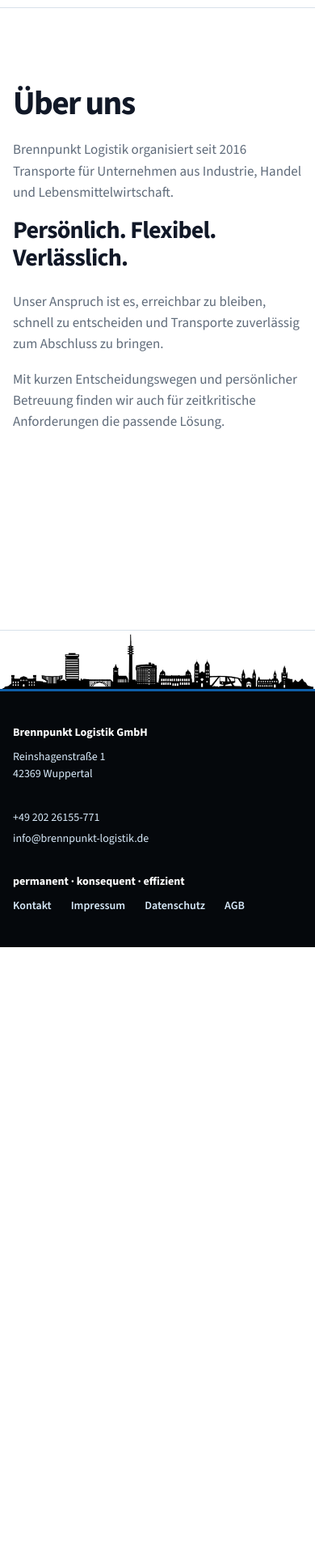
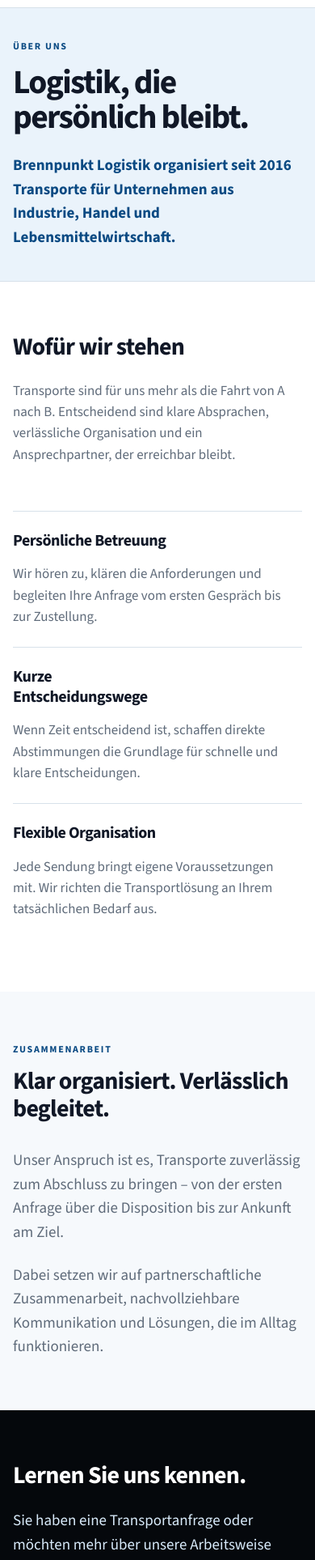
Before and after one commit to CornerDesign-Dominic/BPL-WEB, a Next.js app: page /ueber-uns in a window 390 px wide. Shown: the part 67-1994 px from the top of the page at 81% size. Before the commit the page ends 1237 px from the top, so only its background shows below. Built offline with nearby package versions, Linux system fonts and the light colour scheme.

Commit message:
Redesign Über uns page with responsive content sections

```diff
--- a/src/app/globals.css
+++ b/src/app/globals.css
@@ -257,12 +257,31 @@
 .express-cta__actions { display: grid; flex: 0 0 auto; justify-items: end; gap: var(--space-3); }
 .express-cta__contact { display: grid; justify-items: end; gap: 0.25rem; color: var(--color-primary-light); font-size: var(--text-sm); }
 .express-cta__contact a:hover { color: var(--color-background); text-decoration: underline; text-decoration-color: var(--color-primary); text-underline-offset: 0.25em; }
-.express-about { background: var(--color-primary); }
-.express-about__content { max-width: 48rem; }
-.express-about h2 { margin-bottom: var(--space-3); color: var(--color-background); }
-.express-about p { max-width: 44rem; margin-bottom: var(--space-2); color: var(--color-background); font-size: var(--text-lg); }
-.express-about__link { display: inline-flex; margin-top: var(--space-2); color: var(--color-background); font-weight: 800; text-decoration: underline; text-decoration-color: rgb(255 255 255 / 60%); text-decoration-thickness: 0.125rem; text-underline-offset: 0.25em; }
-.express-about__link:hover { text-decoration-color: var(--color-background); }
+.express-about { background: var(--color-primary-soft); }
+.express-about__content { max-width: 48rem; text-align: left; }
+.express-about h2 { margin-bottom: var(--space-3); color: var(--color-text); }
+.express-about p { max-width: 44rem; margin-bottom: var(--space-2); color: var(--color-text-muted); font-size: var(--text-lg); }
+.express-about__link { display: inline-flex; margin-top: var(--space-2); color: var(--color-primary-dark); font-weight: 800; text-decoration: underline; text-decoration-color: rgb(10 74 131 / 55%); text-decoration-thickness: 0.125rem; text-underline-offset: 0.25em; }
+.express-about__link:hover { color: var(--color-primary); text-decoration-color: var(--color-primary); }
+.about-hero { border-bottom: 1px solid var(--color-border); background: var(--color-primary-soft); }
+.about-hero__content { display: flex; min-height: clamp(18rem, 35vh, 23rem); flex-direction: column; align-items: flex-start; justify-content: center; padding-block: var(--space-5); }
+.about-hero h1 { margin-bottom: var(--space-3); }
+.about-hero__content > p:last-child { max-width: 44rem; margin: 0; color: var(--color-primary-dark); font-size: var(--text-lg); font-weight: 700; }
+.about-section--surface { background: var(--color-surface); }
+.about-values { display: grid; border-top: 1px solid var(--color-border); grid-template-columns: repeat(3, minmax(0, 1fr)); }
+.about-values article { min-height: 13rem; padding: var(--space-4) var(--space-4) 0 0; border-right: 1px solid var(--color-border); }
+.about-values article + article { padding-left: var(--space-4); }
+.about-values article:last-child { padding-right: 0; border-right: 0; }
+.about-values h3 { max-width: 18ch; }
+.about-values p { max-width: 22rem; margin-bottom: 0; color: var(--color-text-muted); }
+.about-work { display: grid; grid-template-columns: minmax(0, 0.9fr) minmax(0, 1.1fr); gap: clamp(var(--space-5), 8vw, var(--space-12)); }
+.about-work h2 { margin-bottom: 0; }
+.about-work__text p { max-width: 42rem; margin-bottom: var(--space-3); color: var(--color-text-muted); font-size: var(--text-lg); }
+.about-work__text p:last-child { margin-bottom: 0; }
+.about-cta { background: var(--color-footer); }
+.about-cta__content { display: flex; min-height: 16rem; align-items: center; justify-content: space-between; gap: var(--space-6); padding-block: var(--space-6); }
+.about-cta h2 { margin-bottom: var(--space-3); color: var(--color-background); }
+.about-cta p { max-width: 38rem; margin-bottom: 0; color: var(--color-primary-light); font-size: var(--text-lg); }
 .service-focus { border-top: 1px solid var(--color-border); border-bottom: 1px solid var(--color-border); background: var(--color-surface-alt); }
 .service-focus__intro { max-width: 47rem; margin-bottom: var(--space-8); }
 .service-focus__intro h2 { font-size: clamp(1.125rem, 6vw, 2.75rem); }
@@ -322,6 +341,11 @@
   .company-layout { gap: var(--space-3); }
   .express-cta__content { min-height: 0; align-items: flex-start; flex-direction: column; padding-block: var(--space-8); }
   .express-cta__actions, .express-cta__contact { justify-items: start; }
+  .about-values { grid-template-columns: 1fr; }
+  .about-values article, .about-values article + article { min-height: 0; padding: var(--space-3) 0; border-right: 0; border-bottom: 1px solid var(--color-border); }
+  .about-values article:last-child { border-bottom: 0; }
+  .about-work { grid-template-columns: 1fr; gap: var(--space-4); }
+  .about-cta__content { min-height: 0; align-items: flex-start; flex-direction: column; padding-block: var(--space-8); }
   .company-layout__index { grid-template-columns: auto auto auto; align-items: baseline; justify-content: start; gap: var(--space-2); }
   .company-layout__index strong { font-size: 3.5rem; }
   .transport-type-grid { grid-template-columns: repeat(2, 1fr); }
--- a/src/app/ueber-uns/page.tsx
+++ b/src/app/ueber-uns/page.tsx
@@ -1,6 +1,9 @@
 import type { Metadata } from "next";
 import { Footer } from "@/components/layout/Footer";
 import { Header } from "@/components/layout/Header";
+import { Button } from "@/components/ui/Button";
+import { Container } from "@/components/ui/Container";
+import { Section } from "@/components/ui/Section";
 
 export const metadata: Metadata = {
   title: "Über uns | Brennpunkt Logistik GmbH",
@@ -11,22 +14,68 @@
   return (
     <div className="site-shell">
       <Header />
-      <main className="legal-page about-page" id="inhalt">
-        <div className="page-container">
-          <h1>Über uns</h1>
-          <p className="about-page__intro">
-            Brennpunkt Logistik organisiert seit 2016 Transporte für Unternehmen aus Industrie, Handel und Lebensmittelwirtschaft.
-          </p>
-          <section className="about-page__content" aria-labelledby="about-approach-title">
-            <h2 id="about-approach-title">Persönlich. Flexibel. Verlässlich.</h2>
+      <main id="inhalt">
+        <section className="about-hero" aria-labelledby="about-title">
+          <Container className="about-hero__content">
+            <p className="eyebrow">Über uns</p>
+            <h1 id="about-title">Logistik, die persönlich bleibt.</h1>
             <p>
-              Unser Anspruch ist es, erreichbar zu bleiben, schnell zu entscheiden und Transporte zuverlässig zum Abschluss zu bringen.
+              Brennpunkt Logistik organisiert seit 2016 Transporte für Unternehmen aus Industrie, Handel und Lebensmittelwirtschaft.
             </p>
-            <p>
-              Mit kurzen Entscheidungswegen und persönlicher Betreuung finden wir auch für zeitkritische Anforderungen die passende Lösung.
-            </p>
-          </section>
-        </div>
+          </Container>
+        </section>
+
+        <Section className="about-section" aria-labelledby="about-approach-title">
+          <Container>
+            <div className="section-heading">
+              <h2 id="about-approach-title">Wofür wir stehen</h2>
+              <p>
+                Transporte sind für uns mehr als die Fahrt von A nach B. Entscheidend sind klare Absprachen, verlässliche Organisation und ein Ansprechpartner, der erreichbar bleibt.
+              </p>
+            </div>
+            <div className="about-values">
+              <article>
+                <h3>Persönliche Betreuung</h3>
+                <p>Wir hören zu, klären die Anforderungen und begleiten Ihre Anfrage vom ersten Gespräch bis zur Zustellung.</p>
+              </article>
+              <article>
+                <h3>Kurze Entscheidungswege</h3>
+                <p>Wenn Zeit entscheidend ist, schaffen direkte Abstimmungen die Grundlage für schnelle und klare Entscheidungen.</p>
+              </article>
+              <article>
+                <h3>Flexible Organisation</h3>
+                <p>Jede Sendung bringt eigene Voraussetzungen mit. Wir richten die Transportlösung an Ihrem tatsächlichen Bedarf aus.</p>
+              </article>
+            </div>
+          </Container>
+        </Section>
+
+        <Section className="about-section about-section--surface" aria-labelledby="about-work-title">
+          <Container className="about-work">
+            <div>
+              <p className="eyebrow">Zusammenarbeit</p>
+              <h2 id="about-work-title">Klar organisiert. Verlässlich begleitet.</h2>
+            </div>
+            <div className="about-work__text">
+              <p>
+                Unser Anspruch ist es, Transporte zuverlässig zum Abschluss zu bringen – von der ersten Anfrage über die Disposition bis zur Ankunft am Ziel.
+              </p>
+              <p>
+                Dabei setzen wir auf partnerschaftliche Zusammenarbeit, nachvollziehbare Kommunikation und Lösungen, die im Alltag funktionieren.
+              </p>
+            </div>
+          </Container>
+        </Section>
+
+        <section className="about-cta" aria-labelledby="about-cta-title">
+          <Container className="about-cta__content">
+            <div>
+              <h2 id="about-cta-title">Lernen Sie uns kennen.</h2>
+              <p>Sie haben eine Transportanfrage oder möchten mehr über unsere Arbeitsweise erfahren?</p>
+            </div>
+            <Button href="/#transportanfrage">Transportanfrage starten</Button>
+          </Container>
+        </section>
       </main>
       <Footer />
     </div>
--- a/src/components/layout/Header.tsx
+++ b/src/components/layout/Header.tsx
@@ -47,6 +47,13 @@
           >
             Expresslogistik
           </a>
+          <a
+            href="/ueber-uns"
+            aria-current={pathname === "/ueber-uns" ? "page" : undefined}
+            onClick={() => setIsMenuOpen(false)}
+          >
+            Über uns
+          </a>
           <a href="/kontakt" onClick={() => setIsMenuOpen(false)}>
             Kontakt
           </a>
```
